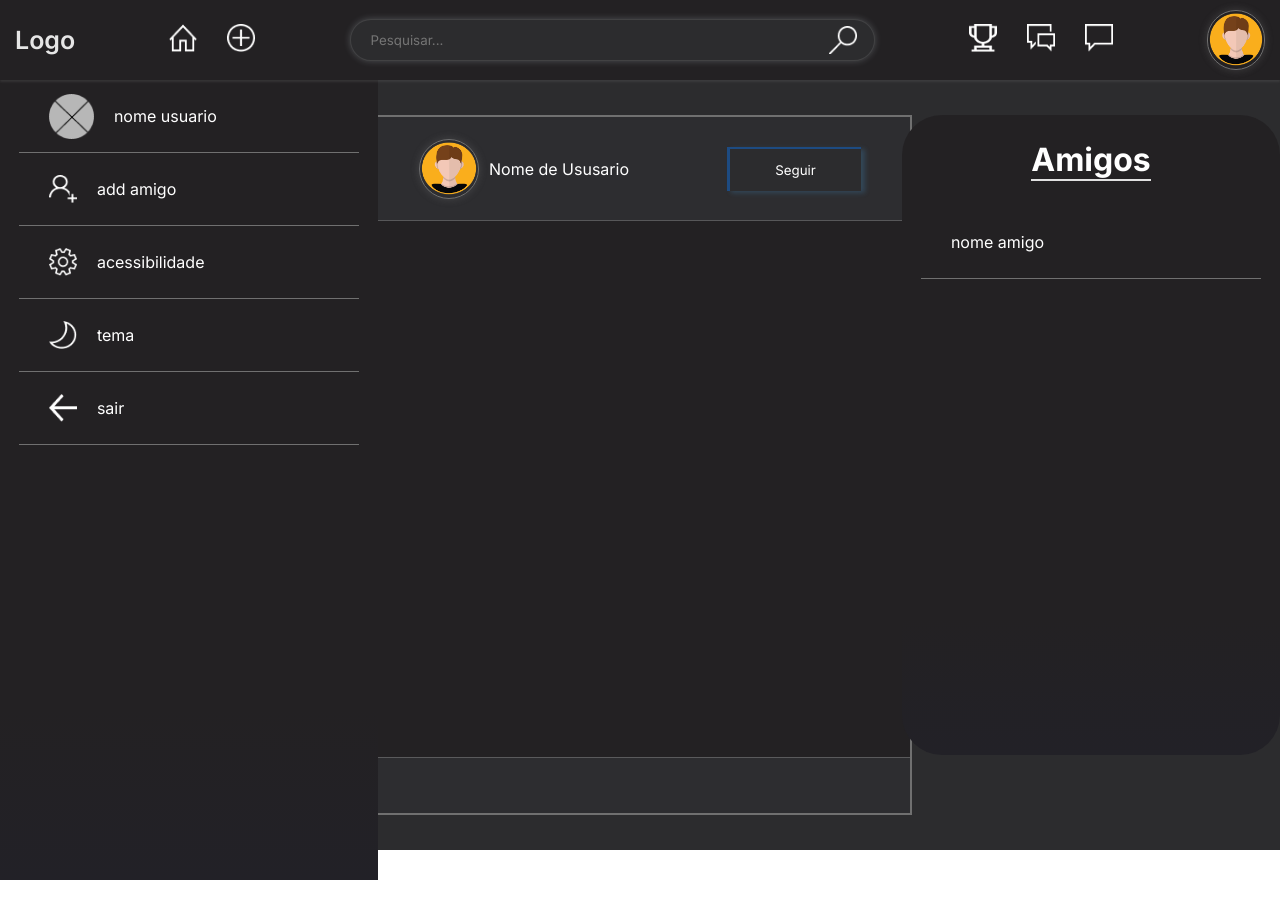
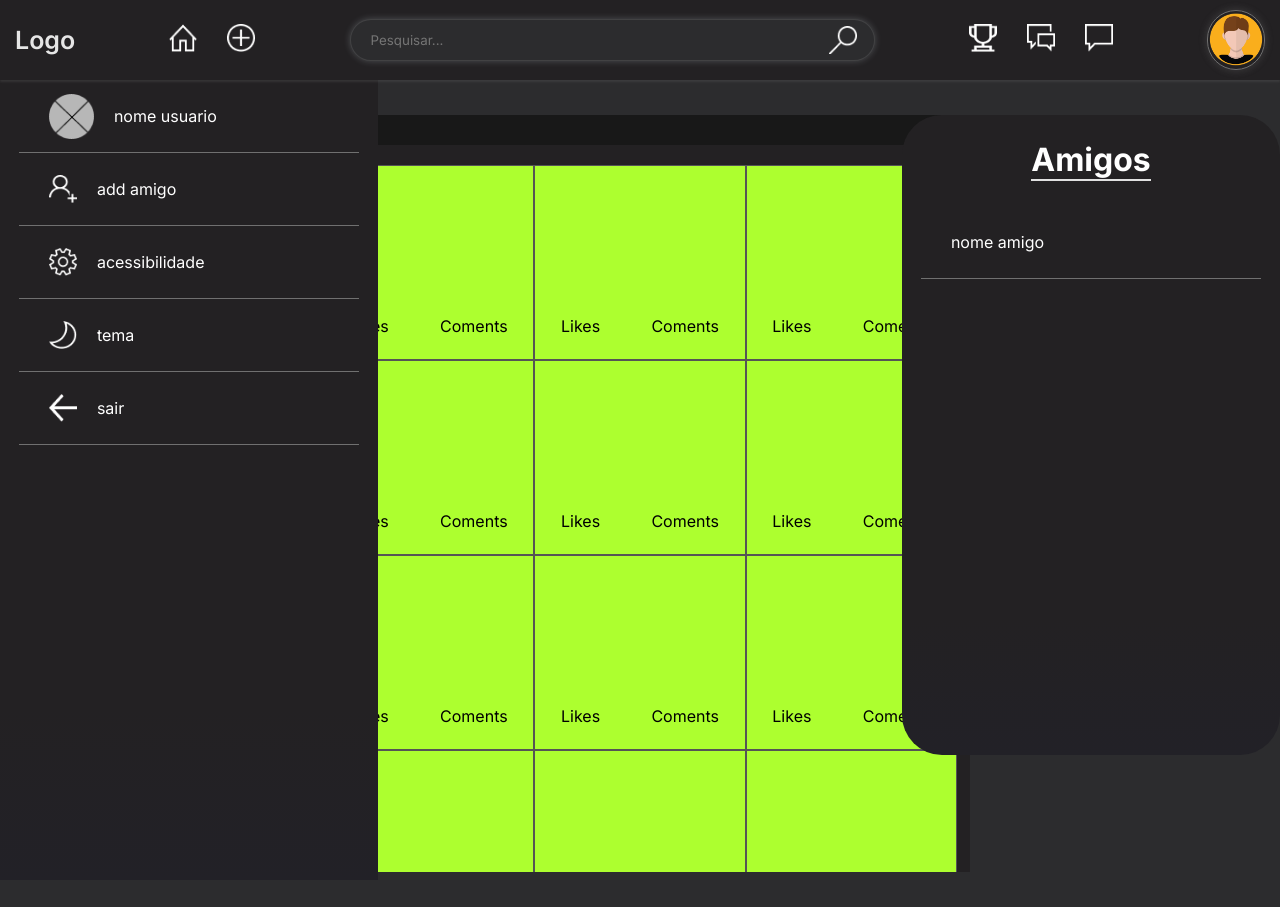
Before and after one commit to lucasbrasantos/ssn, a React (Vite) app in the folder app/: page / in a window 1280 px wide. Both pictures are taken after a click on the element 183 px from the left and 40 px from the top of the page. Before the commit the page ends 850 px from the top, so only its background shows below. Built offline with nearby package versions, Linux system fonts and the light colour scheme.

Commit message:
SearchAdd

```diff
--- a/app/src/components/PerfilUsuario/style.scss
+++ b/app/src/components/PerfilUsuario/style.scss
@@ -36,7 +36,6 @@
         }
     }
 
-
     .posts{
         overflow-y: scroll;
         height: 555px;
@@ -51,15 +50,6 @@
             grid-template-columns: repeat(3, 2fr);
             margin-top: 10px;
             margin-bottom: 10px;
-
-            .post{
-                width: 211.333px;
-                height: 195px;
-                margin-top: 0px;
-                border: 1px solid #555;
-                background-color: greenyellow;
-            }
-
         }
     }
 }
--- a/app/src/components/PostPerfil/style.scss
+++ b/app/src/components/PostPerfil/style.scss
@@ -7,4 +7,5 @@
     margin-top: 0px;
     border: 1px solid #555;
     background-color: greenyellow;
+    cursor: pointer;
 }
--- /dev/null
+++ b/app/src/components/Search/Search.jsx
@@ -0,0 +1,67 @@
+import React from 'react'
+import './style.scss'
+import PostPerfil from '../PostPerfil/PostPerfil'
+
+const Search = () => {
+  return (
+    <div className='searchBox'>
+        <div className='filtro' style={{width:'100%'}}>
+            <select>
+                <option value="0">Filtro</option>
+                <option value="1">Audi</option>
+                <option value="2">BMW</option>
+                <option value="3">Citroen</option>
+                <option value="4">Ford</option>
+                <option value="5">Honda</option>
+                <option value="6">Jaguar</option>
+                <option value="7">Land Rover</option>
+                <option value="8">Mercedes</option>
+                <option value="9">Mini</option>
+                <option value="10">Nissan</option>
+                <option value="11">Toyota</option>
+                <option value="12">Volvo</option>
+            </select>
+        </div>
+
+        <div className='searchPosts'>
+            <div className='searchGrid'>
+                <PostPerfil />
+                <PostPerfil />
+                <PostPerfil />
+                <PostPerfil />
+                <PostPerfil />
+                <PostPerfil />
+                <PostPerfil />
+                <PostPerfil />
+                <PostPerfil />
+                <PostPerfil />
+                <PostPerfil />
+                <PostPerfil />
+                <PostPerfil />
+                <PostPerfil />
+                <PostPerfil />
+                <PostPerfil />
+                <PostPerfil />
+                <PostPerfil />
+                <PostPerfil />
+                <PostPerfil />
+                <PostPerfil />
+                <PostPerfil />
+                <PostPerfil />
+                <PostPerfil />
+                <PostPerfil />
+                <PostPerfil />
+                <PostPerfil />
+                <PostPerfil />
+                <PostPerfil />
+                <PostPerfil />
+                <PostPerfil />
+                <PostPerfil />
+            </div>
+       </div>
+
+    </div>
+  )
+}
+
+export default Search
--- /dev/null
+++ b/app/src/components/Search/style.scss
@@ -0,0 +1,44 @@
+
+@use '../../styles/abstracts/mixins' as *;
+@use '../../styles/abstracts/variables' as *;
+
+.searchBox{
+    width: 660px;
+    height: 757px;
+    background-color: #232123;
+    margin: 35px auto;
+    display: flex;
+    flex-direction: column;
+    align-items: center;
+    justify-content: center;
+
+    select {
+        appearance: none;
+        color: white;
+        background-color: #181818;
+        border: none;
+        padding: 5px;
+        margin: 0;
+        width: 100%;
+        font-size: inherit;
+        cursor: pointer;
+    }
+
+    .searchPosts{
+        overflow-y: scroll;
+        height: 100%;
+        width: 100%;
+        margin-top: 10px;
+        background-color: #232123;
+
+        .searchGrid{
+            width: 633.999px;
+            margin: auto;
+            display: grid;
+            gap: 0px;
+            grid-template-columns: repeat(3, 2fr);
+            margin-top: 10px;
+            margin-bottom: 10px;
+        }
+    }
+}
--- a/app/src/pages/Home.jsx
+++ b/app/src/pages/Home.jsx
@@ -5,7 +5,8 @@ import LateralMenu from '../components/LateralMenu/LateralMenu'
 import FriendsMenu from '../components/FriendsMenu/FriendsMenu';
 
 import Post from '../components/Post/Post';
-import PerfilUsuario from '../components/PerfilUsuario/PerfilUsuario'
+import PerfilUsuario from '../components/PerfilUsuario/PerfilUsuario';
+import Search from '../components/search/Search';
 
 
 import { ComponentProvider, useComponentContext } from '../context/ComponentContext';
@@ -14,7 +15,7 @@ import Forum from '../components/Forum/Forum';
 
 const components = { // name for the button click // <component name>
 	userProfile: PerfilUsuario,
-	post: Post,
+	post: Search,
 	forum: Forum,
 }
 
```
